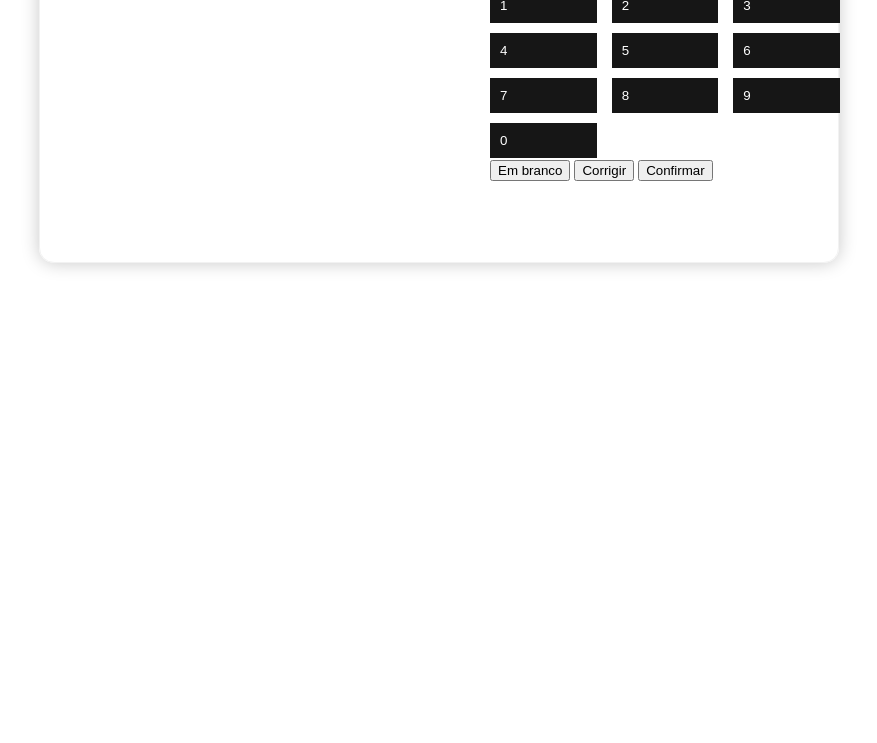
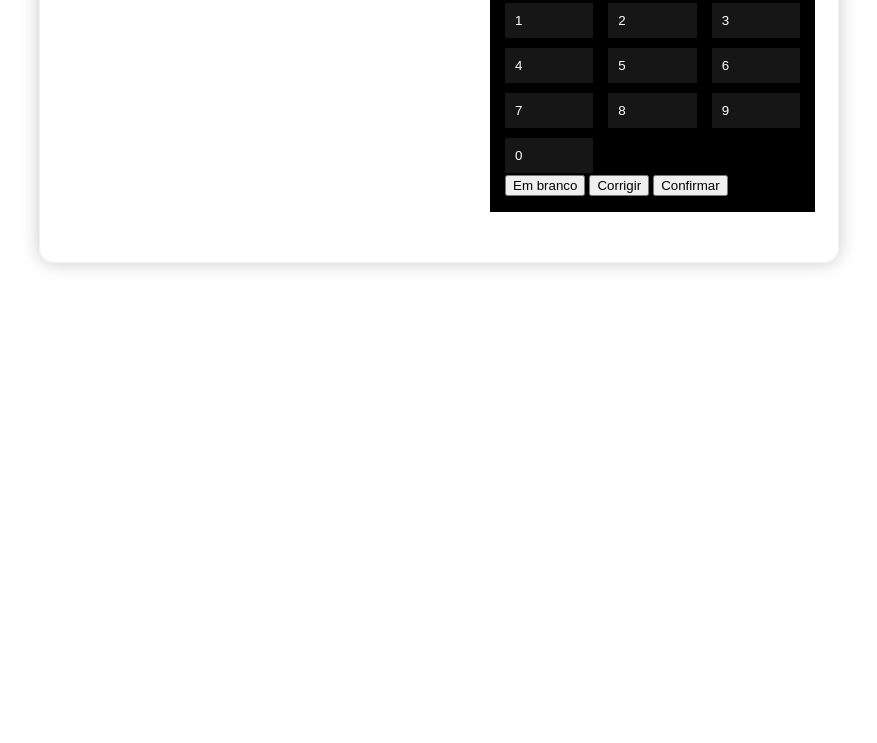
Before and after one commit to predadork182/Urna-Eletr-nica, a plain HTML site: page index.html in a window 1280 px wide. Shown: the part 57-800 px from the top of the page, without its empty margins (201-1078 px from the left). Drawn offline with Linux system fonts and the light colour scheme.

Commit message:
Criação do painel dos botões

```diff
--- a/assets/style.css
+++ b/assets/style.css
@@ -54,7 +54,11 @@ ul {
 	grid-template-rows: repeat(1, 1fr);
 	height: 300px;
 }
-.col-2.btns {
+.urna .col-2 {
+  padding-right: 25px;
+}
+.btns {
+  background-color: #000;
   padding: 15px;
 }
 button.btn {
```
